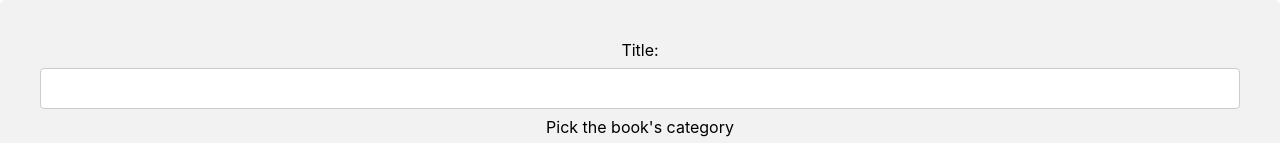
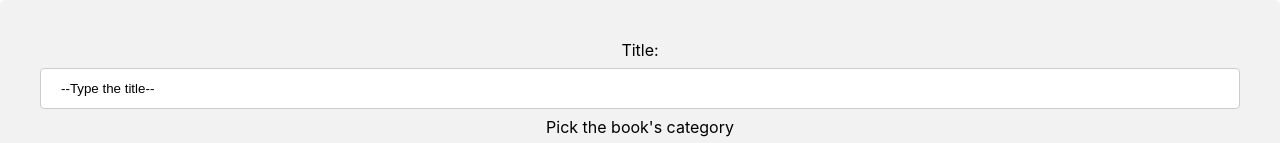
Before and after one commit to IvanDerlich/bookstore, a React (Create React App) app: page / in a window 1280 px wide. Shown: the top 143 px of the page. Built offline with nearby package versions, Linux system fonts and the light colour scheme.

Commit message:
Add validation

```diff
--- a/src/containers/BookForm.js
+++ b/src/containers/BookForm.js
@@ -16,7 +16,7 @@ class BookForm extends React.Component {
   constructor(props) {
     super(props);
     this.state = {
-      title: '',
+      title: '--Type the title--',
       category: '',
     };
     this.handleChange = this.handleChange.bind(this);
@@ -37,7 +37,7 @@ class BookForm extends React.Component {
     createBook(book, dispatch);
 
     this.setState({
-      title: '',
+      title: '--Type the title--',
       category: '',
     });
   }
@@ -52,7 +52,7 @@ class BookForm extends React.Component {
   render() {
     const { title, category } = this.state;
     return (
-      <form onSubmit={this.handleSubmit}>
+      <form id="book-form" onSubmit={this.handleSubmit}>
         <label htmlFor="title">
           Title:
           <input
@@ -60,6 +60,9 @@ class BookForm extends React.Component {
             value={title}
             name="title"
             onChange={this.handleChange}
+            required
+            id="title-input"
+            placeholder="Book Title"
           />
         </label>
         <label htmlFor="category">
@@ -68,6 +71,7 @@ class BookForm extends React.Component {
             value={category}
             onChange={this.handleChange}
             name="category"
+            required
           >
             <option value="">--Please choose an option--</option>
             <option value="action">Action</option>
@@ -79,6 +83,7 @@ class BookForm extends React.Component {
             <option value="sci-fi">Sci-Fi</option>
           </select>
         </label>
+        <input hidden id="reset" type="reset" value="Reset" />
         <input type="submit" value="Add" />
       </form>
     );
```
